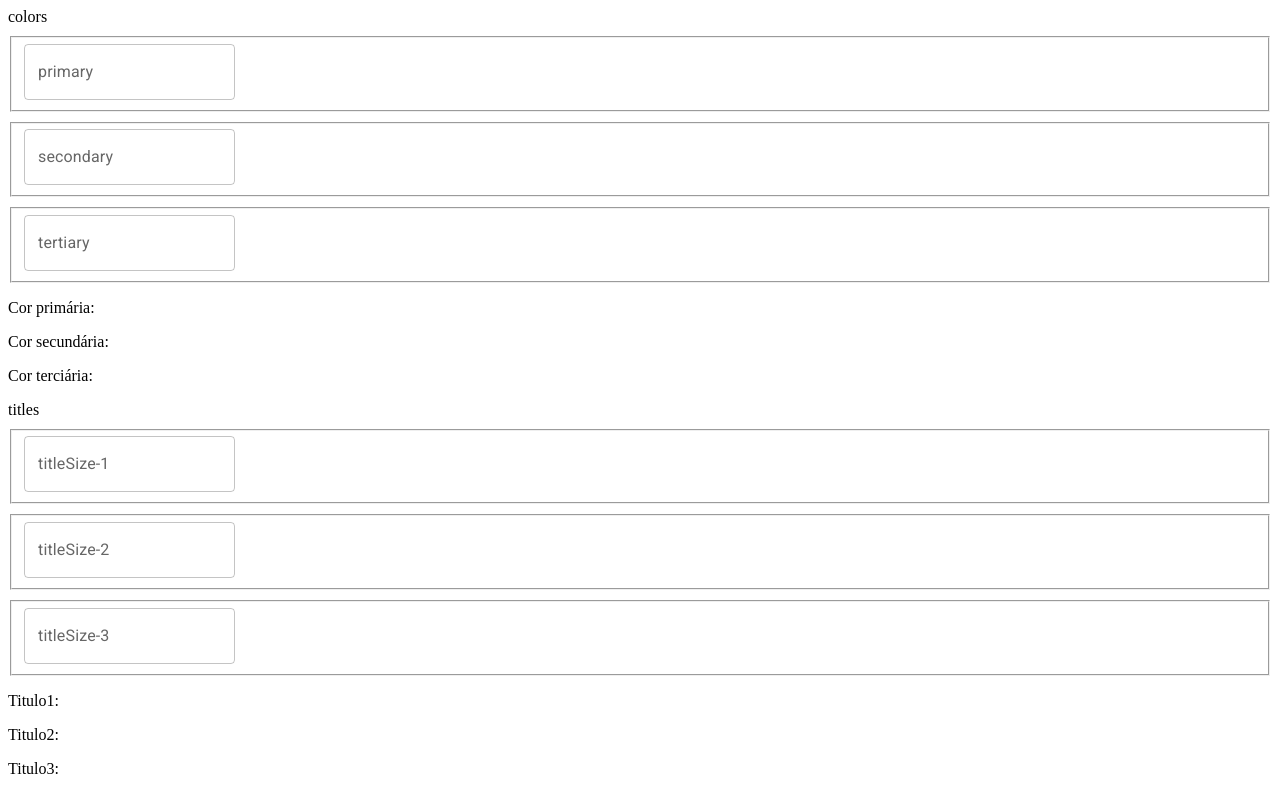
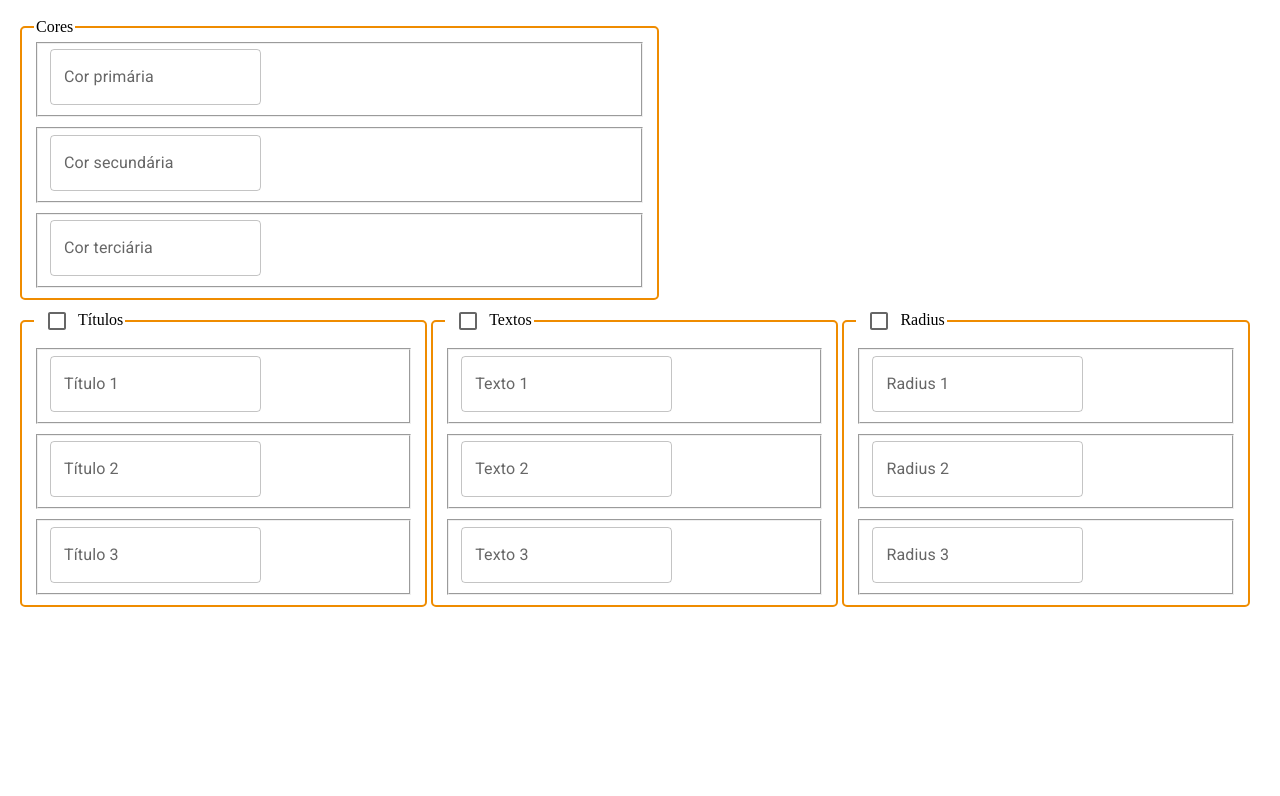
Before and after one commit to kenzieColors/nicole_equipe2_varify, a React (Vite) app: page / in a window 1280 px wide. Shown: the top 796 px of the page. Built offline with nearby package versions, Linux system fonts and the light colour scheme.

Commit message:
feat: estilização básica do varForm e landing page

```diff
--- a/src/components/Input/input.tsx
+++ b/src/components/Input/input.tsx
@@ -3,14 +3,15 @@ import { TextField } from "@mui/material";
 
 interface IInputProps {
   label: string;
+  id: string;
   type: "text" | "email" | "password" | "number";
   register?: UseFormRegisterReturn<string>;
   error?: FieldError;
 }
 
-export const Input = ({ label, type, register, error }: IInputProps) => (
+export const Input = ({ label, id, type, register, error }: IInputProps) => (
   <fieldset>
-    <TextField label={label} id={label} type={type} {...register} />
+    <TextField label={label} id={id} type={type} {...register} />
     {error ? <span>Erro</span> : null}
   </fieldset>
 );
--- a/src/components/Input/style.ts
+++ b/src/components/Input/style.ts
@@ -1,4 +1,4 @@
-import { styled } from "styled-components";
+import styled from "styled-components";
 
 export const FieldSet = styled.fieldset`
   width: 100%;
--- a/src/components/VarForm/VarForm.tsx
+++ b/src/components/VarForm/VarForm.tsx
@@ -1,32 +1,37 @@
 import { Checkbox } from "@mui/material";
-import { StyledForm } from "../../styles/components/form";
+import { StyledFieldSet } from "./style";
 
 interface iVarFormProps {
   children: React.ReactNode;
   checkbox?: boolean;
-  label: string;
+  name: string;
   onChangeFunction: (event: any) => void;
 }
 
 export const VarForm = ({
   children,
   checkbox,
-  label,
+  name,
   onChangeFunction,
 }: iVarFormProps) => (
-  <StyledForm onChange={onChangeFunction}>
+  <StyledFieldSet>
     {checkbox ? (
-      <div>
-        <Checkbox
-          onChange={() => {
-            console.log("teste");
-          }}
-        />
-        <span>{label}</span>
-      </div>
+      <>
+        <legend>
+          <Checkbox
+            onChange={() => {
+              console.log("teste");
+            }}
+          />
+          {name}
+        </legend>
+        <form onChange={onChangeFunction}>{children}</form>
+      </>
     ) : (
-      <span>{label}</span>
+      <>
+        <legend>{name}</legend>
+        <form onChange={onChangeFunction}>{children}</form>
+      </>
     )}
-    {children}
-  </StyledForm>
+  </StyledFieldSet>
 );
--- /dev/null
+++ b/src/components/VarForm/style.ts
@@ -0,0 +1,15 @@
+import styled from "styled-components";
+
+export const StyledFieldSet = styled.fieldset`
+  display: flex;
+  flex-direction: column;
+
+  border: 2px solid #ef8c00;
+  border-radius: 5px;
+
+  form {
+    display: flex;
+    flex-direction: column;
+    gap: 10px;
+  }
+`;
--- a/src/pages/LandingPage/index.tsx
+++ b/src/pages/LandingPage/index.tsx
@@ -1,4 +1,5 @@
 import { useContext } from "react";
+import { StyledMain } from "./style";
 import { VarForm } from "../../components/VarForm/VarForm";
 import { Input } from "../../components/Input/input";
 import { VarContext } from "../../providers/VarContext/VarContext";
@@ -16,74 +17,85 @@ const LandingPage = () => {
   } = useContext(VarContext);
 
   return (
-    <div>
+    <StyledMain>
+      <div className="upperForms">
         <VarForm
           onChangeFunction={(event) => {
             const colorID = event.target.id;
             const colorValue = event.target.value;
             changeColors(colorID, colorValue);
           }}
-        label="colors"
+          name="Cores"
         >
-        <Input label="primary" type="text"></Input>
-        <Input label="secondary" type="text"></Input>
-        <Input label="tertiary" type="text"></Input>
+          <Input label="Cor primária" id="primary" type="text"></Input>
+          <Input label="Cor secundária" id="secondary" type="text"></Input>
+          <Input label="Cor terciária" id="tertiary" type="text"></Input>
         </VarForm>
-
-      <p>Cor primária: {colors?.primary}</p>
-      <p>Cor secundária: {colors?.secondary}</p>
-      <p>Cor terciária: {colors?.tertiary}</p>
-
+        <div>
+          {colors?.primary ? <p>--color-primary: {colors?.primary}</p> : null}
+          {colors?.secondary ? (
+            <p>--color-secondary: {colors?.secondary}</p>
+          ) : null}
+          {colors?.tertiary ? (
+            <p>--color-tertiary: {colors?.tertiary}</p>
+          ) : null}
+          {colors?.tertiary ? (
+            <p>--color-tertiary: {colors?.tertiary}</p>
+          ) : null}
+          {titles?.size1 ? <p>--title-1: {titles?.size1}</p> : null}
+          {titles?.size2 ? <p>--title-2: {titles?.size2}</p> : null}
+          {titles?.size3 ? <p>--title-3: {titles?.size3}</p> : null}
+          {texts?.size1 ? <p>--font-1</p> : null}
+          {texts?.size2 ? <p>--font-2</p> : null}
+          {texts?.size3 ? <p>--font-3</p> : null}
+          {radius?.size1 ? <p>--radius-1</p> : null}
+          {radius?.size2 ? <p>--radius-2</p> : null}
+        </div>
+      </div>
+      <div className="lowerForms">
         <VarForm
+          checkbox
           onChangeFunction={(event) => {
             const titleID = event.target.id;
             const titleValue = event.target.value;
             changeTitles(titleID, titleValue);
           }}
-        label="titles"
+          name="Títulos"
         >
-        <Input label="titleSize-1" type="number"></Input>
-        <Input label="titleSize-2" type="number"></Input>
-        <Input label="titleSize-3" type="number"></Input>
+          <Input label="Título 1" id="titleSize-1" type="number"></Input>
+          <Input label="Título 2" id="titleSize-2" type="number"></Input>
+          <Input label="Título 3" id="titleSize-3" type="number"></Input>
         </VarForm>
 
-      <p>Titulo1: {titles?.size1}</p>
-      <p>Titulo2: {titles?.size2}</p>
-      <p>Titulo3: {titles?.size3}</p>
-
         <VarForm
+          checkbox
           onChangeFunction={(event) => {
             const textId = event.target.id;
             const textValue = event.target.value;
             changeTexts(textId, textValue);
           }}
-        label="texts"
+          name="Textos"
         >
-        <Input label="textSize-1" type="number"></Input>
-        <Input label="textSize-2" type="number"></Input>
-        <Input label="textSize-3" type="number"></Input>
+          <Input label="Texto 1" id="textSize-1" type="number"></Input>
+          <Input label="Texto 2" id="textSize-2" type="number"></Input>
+          <Input label="Texto 3" id="textSize-3" type="number"></Input>
         </VarForm>
 
-      <p>Text1: {texts?.size1}</p>
-      <p>Text2: {texts?.size2}</p>
-      <p>Text3: {texts?.size3}</p>
-
         <VarForm
+          checkbox
           onChangeFunction={(event) => {
             const radiusID = event.target.id;
             const radiusValue = event.target.value;
             changeRadius(radiusID, radiusValue);
           }}
-        label="radius"
+          name="Radius"
         >
-        <Input label="radiusSize-1" type="number"></Input>
-        <Input label="radiusSize-2" type="number"></Input>
-        <Input label="radiusSize-3" type="number"></Input>
+          <Input label="Radius 1" id="radiusSize-1" type="number"></Input>
+          <Input label="Radius 2" id="radiusSize-2" type="number"></Input>
+          <Input label="Radius 3" id="radiusSize-3" type="number"></Input>
         </VarForm>
-
-      <p>Radius1: {radius?.size1}</p>
-      <p>Radius2: {radius?.size2}</p>
       </div>
+    </StyledMain>
   );
 };
 
--- /dev/null
+++ b/src/pages/LandingPage/style.ts
@@ -0,0 +1,26 @@
+import styled from "styled-components";
+
+export const StyledMain = styled.main`
+  width: 100%;
+  max-width: 1380px;
+  margin: 0 auto;
+  padding: 10px;
+
+  .upperForms {
+    display: flex;
+    gap: 10px;
+  }
+
+  .upperForms > fieldset,
+  .upperForms > div {
+    width: 50%;
+  }
+
+  .lowerForms {
+    display: flex;
+  }
+
+  .lowerForms > fieldset {
+    width: 30%;
+  }
+`;
--- a/src/styles/components/form.ts
+++ /dev/null
@@ -1,7 +0,0 @@
-import styled from "styled-components";
-
-export const StyledForm = styled.form`
-  display: flex;
-  flex-direction: column;
-  gap: 10px;
-`;
```
Lines whose indentation alone changed are shown as unchanged.
